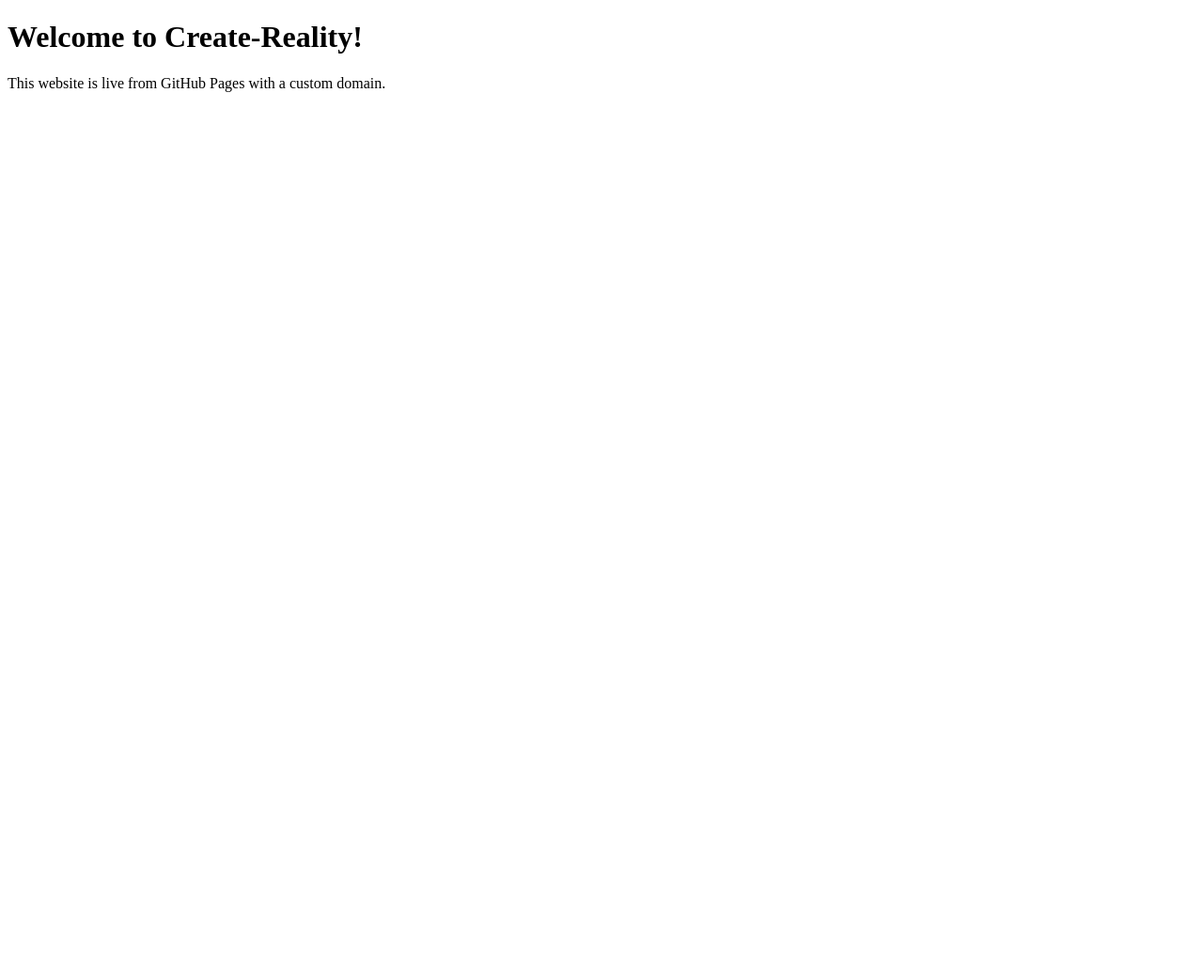
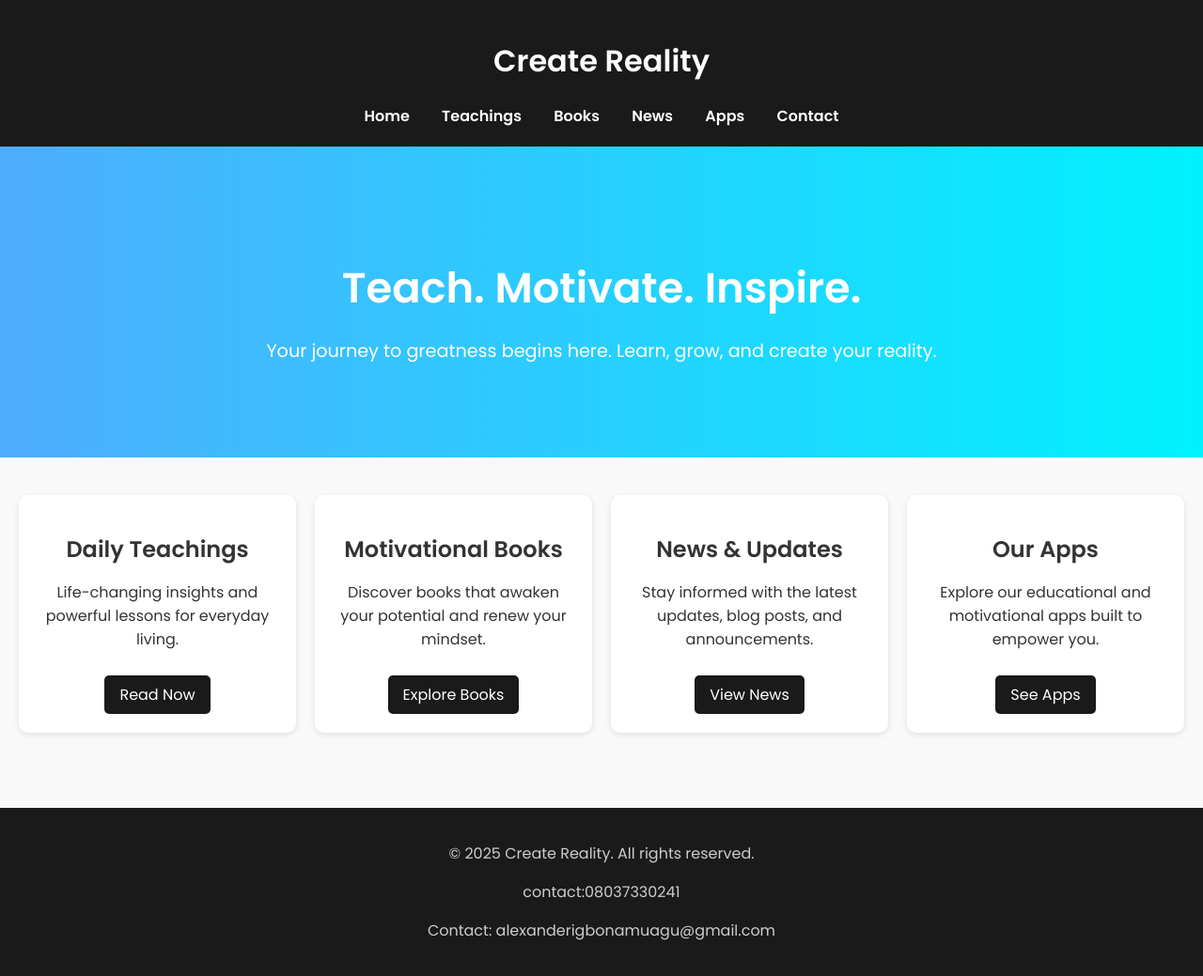
Before and after one commit to Igbonamuagu/create-reality, a plain HTML site: page index.html in a window 1280 px wide. Shown: the whole page at 94% size. Before the commit the page ends 800 px from the top, so only its background shows below. Drawn offline with Linux system fonts and the light colour scheme.

Commit message:
Update index.html

```diff
--- a/index.html
+++ b/index.html
@@ -1,12 +1,124 @@
+
 <!DOCTYPE html>
 <html lang="en">
 <head>
   <meta charset="UTF-8" />
-  <meta name="viewport" content="width=device-width, initial-scale=1.0"/>
-  <title>Create Reality</title>
+  <meta name="viewport" content="width=device-width, initial-scale=1.0" />
+  <title>Create Reality | Teach. Motivate. Inspire.</title>
+  <link href="https://fonts.googleapis.com/css2?family=Poppins:wght@400;600&display=swap" rel="stylesheet" />
+  <style>
+    body {
+      margin: 0;
+      font-family: 'Poppins', sans-serif;
+      background-color: #f9f9f9;
+      color: #333;
+    }
+    header {
+      background: #1a1a1a;
+      color: white;
+      padding: 20px 40px;
+      text-align: center;
+    }
+    nav a {
+      margin: 0 15px;
+      color: #fff;
+      text-decoration: none;
+      font-weight: bold;
+    }
+    .hero {
+      text-align: center;
+      padding: 80px 20px;
+      background: linear-gradient(to right, #4facfe, #00f2fe);
+      color: white;
+    }
+    .hero h1 {
+      font-size: 2.8rem;
+      margin-bottom: 10px;
+    }
+    .hero p {
+      font-size: 1.2rem;
+    }
+    .sections {
+      display: grid;
+      grid-template-columns: repeat(auto-fit, minmax(200px, 1fr));
+      gap: 20px;
+      padding: 40px 20px;
+    }
+    .section-box {
+      background: white;
+      border-radius: 10px;
+      box-shadow: 0 2px 6px rgba(0,0,0,0.1);
+      padding: 20px;
+      text-align: center;
+    }
+    .section-box h2 {
+      margin-bottom: 10px;
+    }
+    footer {
+      background: #1a1a1a;
+      color: #ccc;
+      text-align: center;
+      padding: 20px;
+      margin-top: 40px;
+    }
+    a.button {
+      display: inline-block;
+      margin-top: 10px;
+      padding: 8px 16px;
+      background: #1a1a1a;
+      color: white;
+      border-radius: 5px;
+      text-decoration: none;
+    }
+  </style>
 </head>
 <body>
-  <h1>Welcome to Create-Reality!</h1>
-  <p>This website is live from GitHub Pages with a custom domain.</p>
+
+  <header>
+    <h1>Create Reality</h1>
+    <nav>
+      <a href="#">Home</a>
+      <a href="#">Teachings</a>
+      <a href="#">Books</a>
+      <a href="#">News</a>
+      <a href="#">Apps</a>
+      <a href="#">Contact</a>
+    </nav>
+  </header>
+
+  <section class="hero">
+    <h1>Teach. Motivate. Inspire.</h1>
+    <p>Your journey to greatness begins here. Learn, grow, and create your reality.</p>
+  </section>
+
+  <section class="sections">
+    <div class="section-box">
+      <h2>Daily Teachings</h2>
+      <p>Life-changing insights and powerful lessons for everyday living.</p>
+      <a href="#" class="button">Read Now</a>
+    </div>
+    <div class="section-box">
+      <h2>Motivational Books</h2>
+      <p>Discover books that awaken your potential and renew your mindset.</p>
+      <a href="#" class="button">Explore Books</a>
+    </div>
+    <div class="section-box">
+      <h2>News & Updates</h2>
+      <p>Stay informed with the latest updates, blog posts, and announcements.</p>
+      <a href="#" class="button">View News</a>
+    </div>
+    <div class="section-box">
+      <h2>Our Apps</h2>
+      <p>Explore our educational and motivational apps built to empower you.</p>
+      <a href="#" class="button">See Apps</a>
+    </div>
+  </section>
+
+  <footer>
+    <p>&copy; 2025 Create Reality. All rights reserved.</p>
+    <p>contact:08037330241</p>
+    <p>Contact: alexanderigbonamuagu@gmail.com</p>
+  </footer>
+
 </body>
 </html>
```
